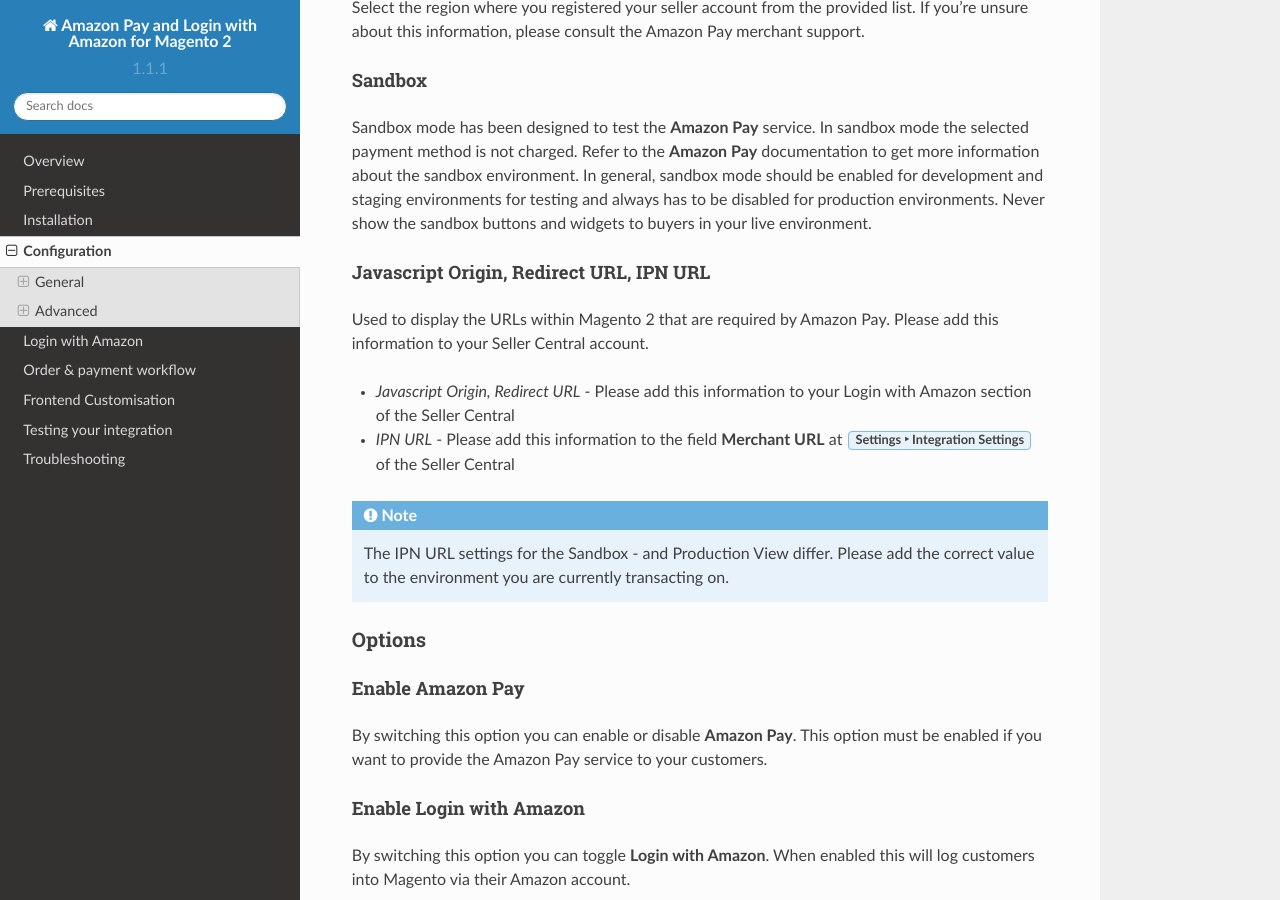
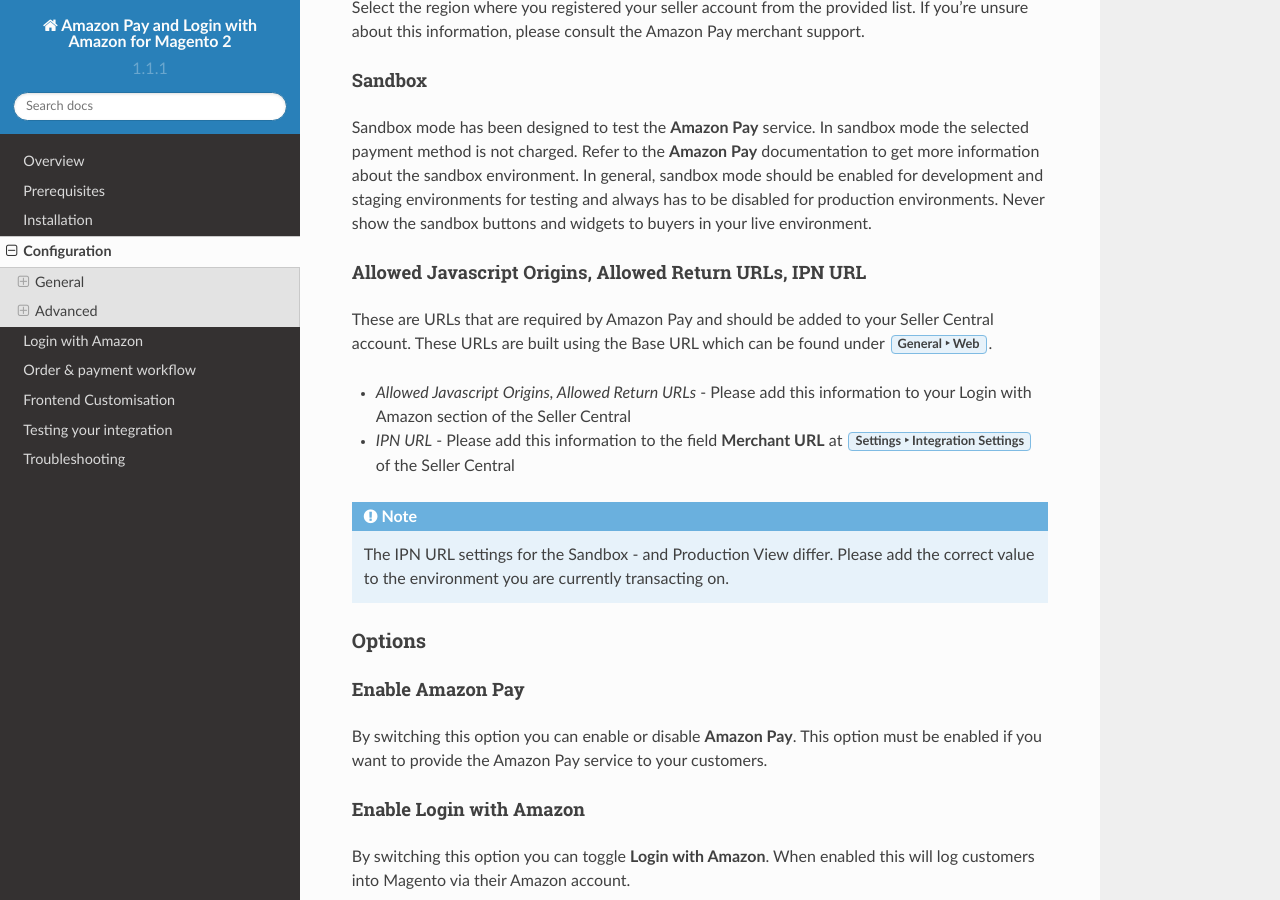
Before and after one commit to amzn/amazon-payments-magento-2-plugin, a Sphinx documentation site: the page built from docs/configuration.rst, in a window 1280 px wide and 900 px high, scrolled down 1332 px. Built offline with Sphinx 7.4.7 and the Read the Docs theme 2.0.0, drawn with Linux system fonts in a browser that asks for light colours.

Commit message:
Update configuration.rst
Made some updates to clarify where the URL hints come from, and to better align the names of the fields in the admin with the names in the documentation.

```diff
--- a/docs/configuration.rst
+++ b/docs/configuration.rst
@@ -31,11 +31,11 @@
 .......
 Sandbox mode has been designed to test the **Amazon Pay** service. In sandbox mode the selected payment method is not charged. Refer to the **Amazon Pay** documentation to get more information about the sandbox environment. In general, sandbox mode should be enabled for development and staging environments for testing and always has to be disabled for production environments. Never show the sandbox buttons and widgets to buyers in your live environment.
 
-Javascript Origin, Redirect URL, IPN URL
-........................................
-Used to display the URLs within Magento 2 that are required by Amazon Pay. Please add this information to your Seller Central account.
+Allowed Javascript Origins, Allowed Return URLs, IPN URL
+........................................................
+These are URLs that are required by Amazon Pay and should be added to your Seller Central account. These URLs are built using the Base URL which can be found under :menuselection:`General --> Web`.
 
-* `Javascript Origin, Redirect URL` - Please add this information to your Login with Amazon section of the Seller Central
+* `Allowed Javascript Origins, Allowed Return URLs` - Please add this information to your Login with Amazon section of the Seller Central
 * `IPN URL` - Please add this information to the field **Merchant URL** at :menuselection:`Settings --> Integration Settings` of the Seller Central
 
 .. note:: The IPN URL settings for the Sandbox - and Production View differ. Please add the correct value to the environment you are currently transacting on.
```
